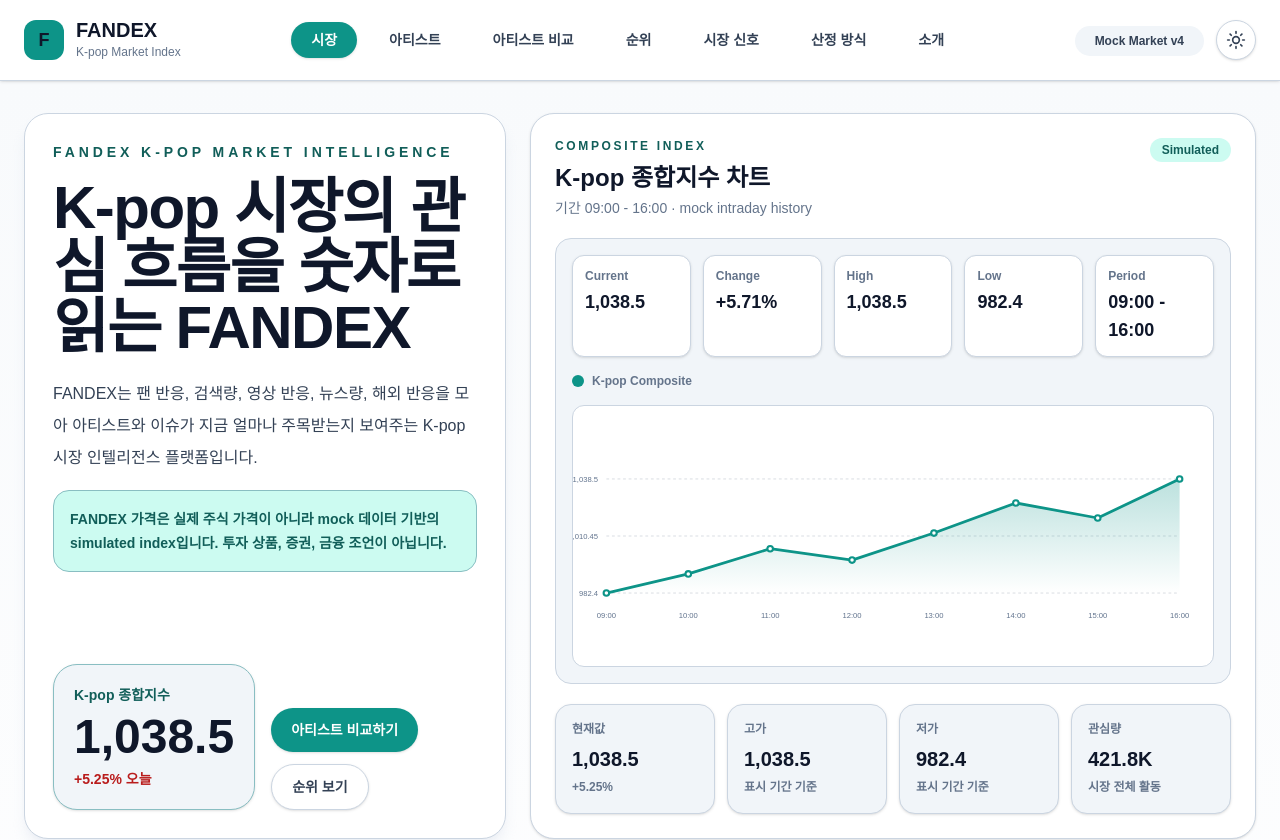
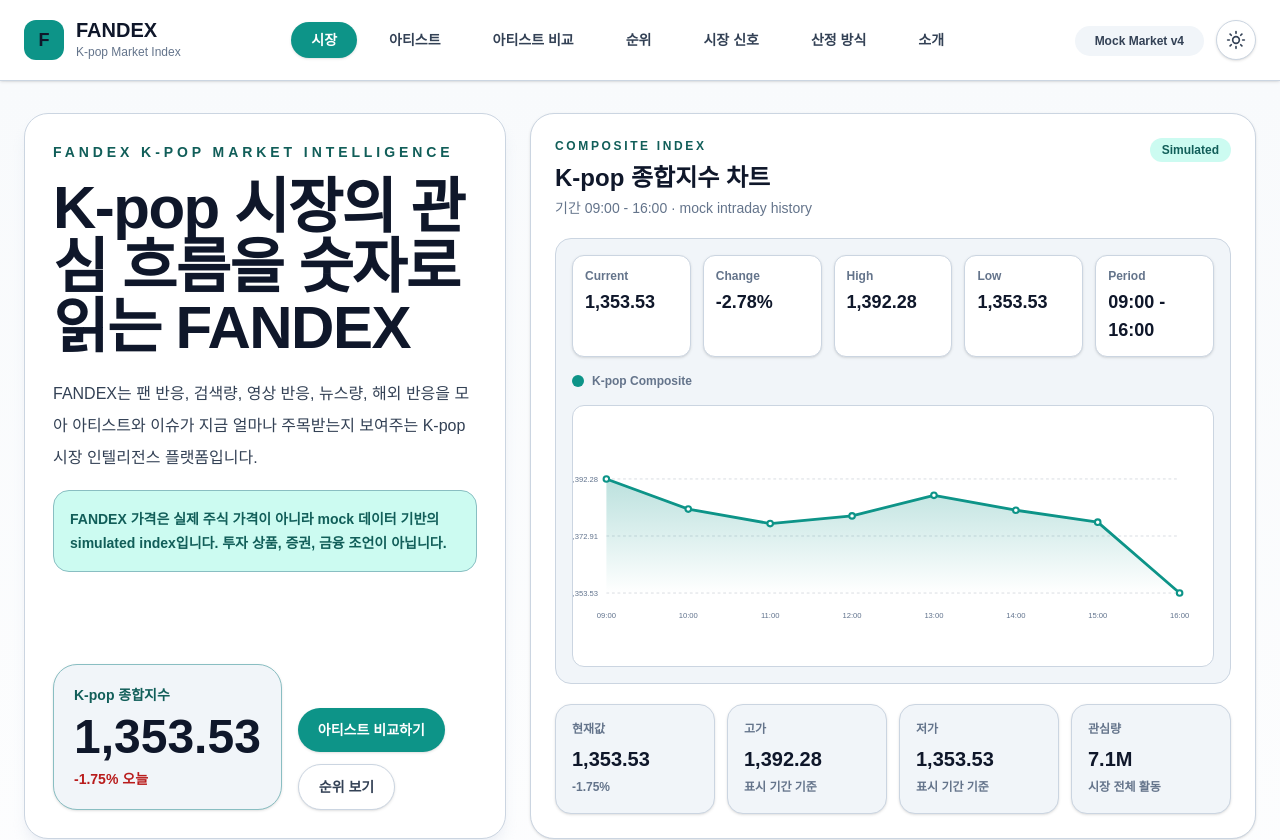
Before and after one commit to kpopmaker/fandex, a Next.js app: page / in a window 1280 px wide. Shown: the top 840 px of the page. Built offline with nearby package versions, Linux system fonts and the light colour scheme.

Commit message:
feat: add v4 kpop market index history

```diff
--- /dev/null
+++ b/app/data/v4/marketIndex.ts
@@ -0,0 +1,146 @@
+import type { ChartPoint } from '../v3/types';
+import { artistUniverseV4 } from './artistUniverse';
+import { getArtistPriceHistoryV4 } from './artistPriceHistory';
+
+export type KpopMarketIndexPointV4 = {
+  date: string;
+  timestamp: string;
+  time: string;
+  indexValue: number;
+  change: number;
+  changeRate: number;
+  volume: number;
+  totalVolume: number;
+  marketCap: number;
+  fanCap: number;
+  artistCount: number;
+};
+
+export type KpopMarketIndexSummaryV4 = KpopMarketIndexPointV4 & {
+  highValue: number;
+  lowValue: number;
+};
+
+function safeNumber(value: number | null | undefined, fallback = 0): number {
+  return typeof value === 'number' && Number.isFinite(value) ? value : fallback;
+}
+
+function safePositiveNumber(
+  value: number | null | undefined,
+  fallback = 0
+): number {
+  return Math.max(safeNumber(value, fallback), 0);
+}
+
+function round(value: number, digits = 2): number {
+  const multiplier = 10 ** digits;
+  return Math.round(safeNumber(value) * multiplier) / multiplier;
+}
+
+function getChangeRate(previousValue: number, currentValue: number) {
+  const safePreviousValue = safeNumber(previousValue);
+  const safeCurrentValue = safeNumber(currentValue);
+
+  if (safePreviousValue === 0) {
+    return 0;
+  }
+
+  return ((safeCurrentValue - safePreviousValue) / safePreviousValue) * 100;
+}
+
+export function getKpopMarketIndexHistoryV4(): KpopMarketIndexPointV4[] {
+  const histories = artistUniverseV4
+    .map((artist) => getArtistPriceHistoryV4(artist.id))
+    .filter((history) => history.length > 0);
+  const maxLength = Math.max(...histories.map((history) => history.length), 0);
+  let previousIndexValue: number | undefined;
+
+  if (maxLength === 0) {
+    return [];
+  }
+
+  return Array.from({ length: maxLength }, (_, pointIndex) => {
+    const points = histories
+      .map((history) => history[pointIndex])
+      .filter((point): point is NonNullable<typeof point> => Boolean(point));
+    const validPoints = points.filter((point) => Number.isFinite(point.price));
+    const totalWeight = validPoints.reduce(
+      (sum, point) => sum + safePositiveNumber(point.fanSizeValue),
+      0
+    );
+    const averagePrice =
+      totalWeight > 0
+        ? validPoints.reduce((sum, point) => {
+            const weight = safePositiveNumber(point.fanSizeValue);
+            return sum + safePositiveNumber(point.price) * (weight / totalWeight);
+          }, 0)
+        : validPoints.reduce(
+            (sum, point) => sum + safePositiveNumber(point.price),
+            0
+          ) / Math.max(validPoints.length, 1);
+    const indexValue = round(averagePrice * 10, 2);
+    const previousValue = previousIndexValue ?? indexValue;
+    const change = round(indexValue - previousValue, 2);
+    const changeRate = round(getChangeRate(previousValue, indexValue), 2);
+    const volume = Math.round(
+      validPoints.reduce(
+        (sum, point) => sum + safePositiveNumber(point.volume),
+        0
+      )
+    );
+    const fanCap = Math.round(
+      validPoints.reduce(
+        (sum, point) => sum + safePositiveNumber(point.fanSizeValue),
+        0
+      )
+    );
+    const referencePoint = points[0];
+
+    previousIndexValue = indexValue;
+
+    return {
+      date: referencePoint?.date ?? '-',
+      timestamp: referencePoint?.timestamp ?? '',
+      time: referencePoint?.time ?? '-',
+      indexValue: safePositiveNumber(indexValue),
+      change,
+      changeRate,
+      volume,
+      totalVolume: volume,
+      marketCap: fanCap,
+      fanCap,
+      artistCount: validPoints.length,
+    };
+  });
+}
+
+export function getKpopMarketChartPointsV4(): ChartPoint[] {
+  return getKpopMarketIndexHistoryV4().map((point) => ({
+    time: point.time,
+    value: point.indexValue,
+  }));
+}
+
+export function getKpopMarketIndexSummaryV4(): KpopMarketIndexSummaryV4 {
+  const history = getKpopMarketIndexHistoryV4();
+  const latest = history[history.length - 1];
+  const values = history.map((point) => point.indexValue);
+
+  return {
+    ...(latest ?? {
+      date: '-',
+      timestamp: '',
+      time: '-',
+      indexValue: 0,
+      change: 0,
+      changeRate: 0,
+      volume: 0,
+      totalVolume: 0,
+      marketCap: 0,
+      fanCap: 0,
+      artistCount: 0,
+    }),
+    highValue: values.length > 0 ? Math.max(...values) : 0,
+    lowValue: values.length > 0 ? Math.min(...values) : 0,
+  };
+}
--- a/app/page.tsx
+++ b/app/page.tsx
@@ -2,11 +2,11 @@ import Link from 'next/link';
 import FandexLineChart from './components/FandexLineChart';
 import ArtistSearch from './components/v3/ArtistSearch';
 import { artistUniverse, getArtistV3ById } from './data/v3/artistUniverse';
+import { trendingIssues } from './data/v3/mockData';
 import {
-  getLatestMarketPoint,
-  marketChartPoints,
-  trendingIssues,
-} from './data/v3/mockData';
+  getKpopMarketChartPointsV4,
+  getKpopMarketIndexSummaryV4,
+} from './data/v4/marketIndex';
 import type { KpopIssue } from './data/v3/types';
 
 function formatPercent(value: number) {
@@ -108,10 +108,10 @@ function getHomepageIssueRows() {
 }
 
 export default function Home() {
-  const latestMarket = getLatestMarketPoint();
-  const values = marketChartPoints.map((point) => point.value);
-  const highValue = Math.max(...values);
-  const lowValue = Math.min(...values);
+  const latestMarket = getKpopMarketIndexSummaryV4();
+  const marketChartPoints = getKpopMarketChartPointsV4();
+  const highValue = latestMarket.highValue;
+  const lowValue = latestMarket.lowValue;
   const periodLabel = `${marketChartPoints[0]?.time ?? '-'} - ${
     marketChartPoints[marketChartPoints.length - 1]?.time ?? '-'
   }`;
```
